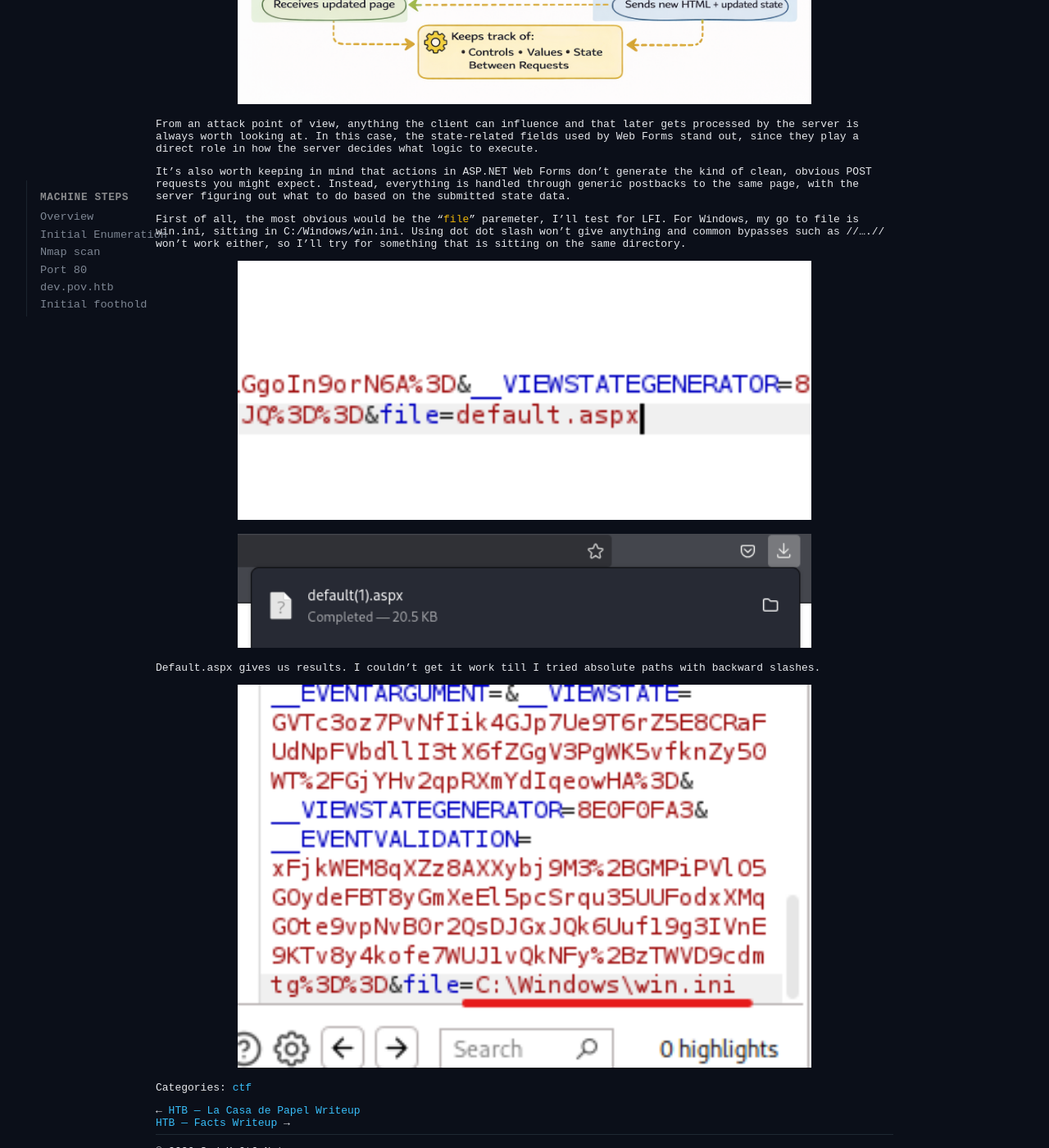
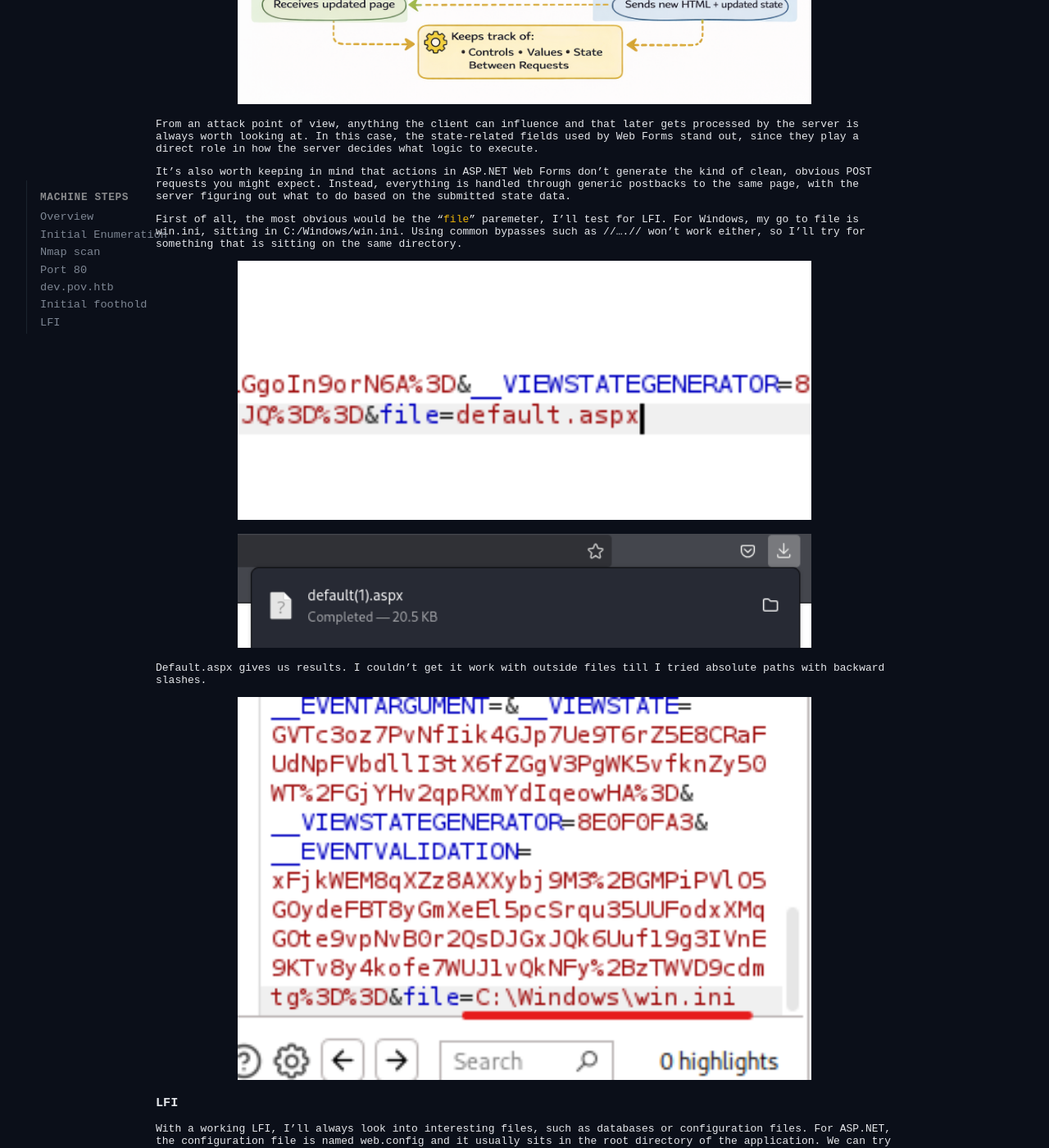
Before and after one commit to SudoKy0t0/SudoKy0t0.github.io, a Jekyll site: the page built from _posts/2026-02-01-htb-pov-writeup.md, in a window 1280 px wide and 1400 px high, scrolled down 6071 px. Shown: the whole window at 82% size. Built offline with Jekyll 4.4.1, drawn with Linux system fonts in a browser that asks for light colours; some of the changed text lies outside the part shown.

Commit message:
Update 2026-02-01-htb-pov-writeup.md

```diff
--- a/_posts/2026-02-01-htb-pov-writeup.md
+++ b/_posts/2026-02-01-htb-pov-writeup.md
@@ -222,24 +222,34 @@ From an attack point of view, anything the client can influence and that later g
 
 It’s also worth keeping in mind that actions in ASP.NET Web Forms don’t generate the kind of clean, obvious POST requests you might expect. Instead, everything is handled through generic postbacks to the same page, with the server figuring out what to do based on the submitted state data.
 
-First of all, the most obvious would be the "`file`" paremeter, I'll test for LFI. For Windows, my go to file is win.ini, sitting in C:/Windows/win.ini. Using dot dot slash won't give anything and common bypasses such as //....// won't work either, so I'll try for something that is sitting on the same directory.
+First of all, the most obvious would be the "`file`" paremeter, I'll test for LFI. For Windows, my go to file is win.ini, sitting in C:/Windows/win.ini. Using common bypasses such as //....// won't work either, so I'll try for something that is sitting on the same directory.
 
 <p align="center">
-  <a href="/assets/images/pov/Captura11.png" class="glightbox">
-    <img src="/assets/images/pov/Captura11.png" width="700">
+  <a href="/assets/images/pov/Captura11.PNG" class="glightbox">
+    <img src="/assets/images/pov/Captura11.PNG" width="700">
   </a>
 </p>
 
 <p align="center">
-  <a href="/assets/images/pov/Captura12.png" class="glightbox">
-    <img src="/assets/images/pov/Captura12.png" width="700">
+  <a href="/assets/images/pov/Captura12.PNG" class="glightbox">
+    <img src="/assets/images/pov/Captura12.PNG" width="700">
   </a>
 </p>
 
-Default.aspx gives us results. I couldn't get it work till I tried absolute paths with backward slashes.
+Default.aspx gives us results. I couldn't get it work with outside files till I tried absolute paths with backward slashes.
 
 <p align="center">
-  <a href="/assets/images/pov/Captura13.png" class="glightbox">
-    <img src="/assets/images/pov/Captura13.png" width="700">
+  <a href="/assets/images/pov/Captura13.PNG" class="glightbox">
+    <img src="/assets/images/pov/Captura13.PNG" width="700">
   </a>
 </p>
+
+### LFI
+
+With a working LFI, I'll always look into interesting files, such as databases or configuration files. For ASP.NET, the configuration file is named web.config and it usually sits in the root directory of the application. We can try to go up one directory till we hit web.config.
+
+<p align="center">
+  <a href="/assets/images/pov/Captura14.PNG" class="glightbox">
+    <img src="/assets/images/pov/Captura14.PNG" width="700">
+  </a>
+</p>
```
